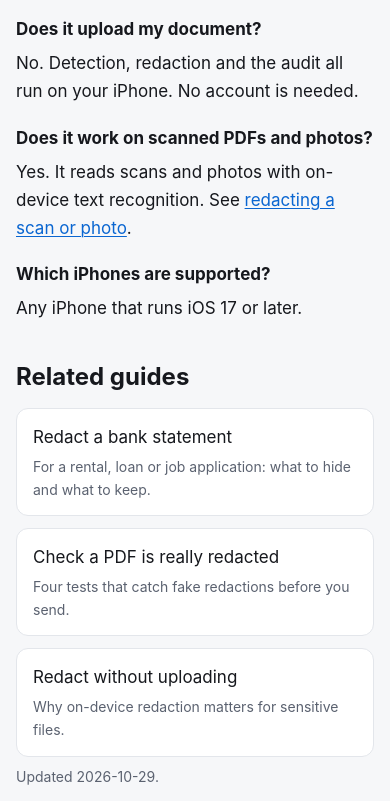
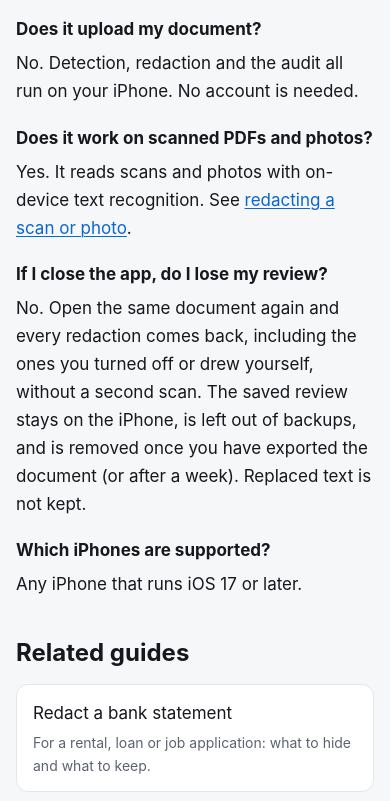
Before and after one commit to coderalert0/redact-pdf-site, a plain HTML site: page guides/redact-pdf-on-iphone/index.html in a window 390 px wide. Shown: the part 3677-4478 px from the top of the page. Drawn offline with Linux system fonts and the light colour scheme.

Commit message:
Guides: a review in progress is kept when the app closes (iPhone and iPad 1.4.2)

```diff
--- a/guides/redact-pdf-on-iphone/index.html
+++ b/guides/redact-pdf-on-iphone/index.html
@@ -19,7 +19,7 @@
 <link rel="stylesheet" href="/redact-pdf-site/assets/site.css">
 <script type="application/ld+json">{"@context": "https://schema.org", "@type": "Article", "headline": "How to redact a PDF on iPhone", "description": "Redact a PDF on your iPhone so the text is actually removed, not just covered. Step-by-step, on-device, with automatic detection of names, SSNs and account numbers.", "datePublished": "2026-10-29", "dateModified": "2026-10-29", "author": {"@type": "Organization", "name": "PDF Redact", "url": "https://coderalert0.github.io/redact-pdf-site/app/"}, "publisher": {"@type": "Organization", "name": "PDF Redact", "url": "https://coderalert0.github.io/redact-pdf-site/app/"}, "mainEntityOfPage": "https://coderalert0.github.io/redact-pdf-site/guides/redact-pdf-on-iphone/", "image": "https://coderalert0.github.io/redact-pdf-site/assets/img/iphone_1_statement.jpg"}</script>
 <script type="application/ld+json">{"@context": "https://schema.org", "@type": "BreadcrumbList", "itemListElement": [{"@type": "ListItem", "position": 1, "name": "Guides", "item": "https://coderalert0.github.io/redact-pdf-site/guides/"}, {"@type": "ListItem", "position": 2, "name": "Redact a PDF on iPhone", "item": "https://coderalert0.github.io/redact-pdf-site/guides/redact-pdf-on-iphone/"}]}</script>
-<script type="application/ld+json">{"@context": "https://schema.org", "@type": "FAQPage", "mainEntity": [{"@type": "Question", "name": "Is it free?", "acceptedAnswer": {"@type": "Answer", "text": "Your first export is free. After that you can subscribe (monthly with a free trial, or yearly) or buy a one-time pack of five exports."}}, {"@type": "Question", "name": "Does it upload my document?", "acceptedAnswer": {"@type": "Answer", "text": "No. Detection, redaction and the audit all run on your iPhone. No account is needed."}}, {"@type": "Question", "name": "Does it work on scanned PDFs and photos?", "acceptedAnswer": {"@type": "Answer", "text": "Yes. It reads scans and photos with on-device text recognition. See redacting a scan or photo."}}, {"@type": "Question", "name": "Which iPhones are supported?", "acceptedAnswer": {"@type": "Answer", "text": "Any iPhone that runs iOS 17 or later."}}]}</script>
+<script type="application/ld+json">{"@context": "https://schema.org", "@type": "FAQPage", "mainEntity": [{"@type": "Question", "name": "Is it free?", "acceptedAnswer": {"@type": "Answer", "text": "Your first export is free. After that you can subscribe (monthly with a free trial, or yearly) or buy a one-time pack of five exports."}}, {"@type": "Question", "name": "Does it upload my document?", "acceptedAnswer": {"@type": "Answer", "text": "No. Detection, redaction and the audit all run on your iPhone. No account is needed."}}, {"@type": "Question", "name": "Does it work on scanned PDFs and photos?", "acceptedAnswer": {"@type": "Answer", "text": "Yes. It reads scans and photos with on-device text recognition. See redacting a scan or photo."}}, {"@type": "Question", "name": "If I close the app, do I lose my review?", "acceptedAnswer": {"@type": "Answer", "text": "No. Open the same document again and every redaction comes back, including the ones you turned off or drew yourself, without a second scan. The saved review stays on the iPhone, is left out of backups, and is removed once you have exported the document (or after a week). Replaced text is not kept."}}, {"@type": "Question", "name": "Which iPhones are supported?", "acceptedAnswer": {"@type": "Answer", "text": "Any iPhone that runs iOS 17 or later."}}]}</script>
 </head>
 <body>
 <header class="site"><div class="wrap wide">
@@ -43,7 +43,7 @@
   <a class="badge" href="https://apps.apple.com/app/apple-store/id6761928221?pt=128557981&ct=web-redact-pdf-on-iphone&mt=8"><img src="/redact-pdf-site/assets/img/app-store-badge.svg" alt="Download on the App Store" width="144" height="48"></a>
 </div>
 <h2>Questions</h2>
-<dl class="faq"><dt>Is it free?</dt><dd>Your first export is free. After that you can subscribe (monthly with a free trial, or yearly) or buy a one-time pack of five exports.</dd><dt>Does it upload my document?</dt><dd>No. Detection, redaction and the audit all run on your iPhone. No account is needed.</dd><dt>Does it work on scanned PDFs and photos?</dt><dd>Yes. It reads scans and photos with on-device text recognition. See <a href="/redact-pdf-site/guides/redact-scanned-pdf-or-photo/">redacting a scan or photo</a>.</dd><dt>Which iPhones are supported?</dt><dd>Any iPhone that runs iOS 17 or later.</dd></dl>
+<dl class="faq"><dt>Is it free?</dt><dd>Your first export is free. After that you can subscribe (monthly with a free trial, or yearly) or buy a one-time pack of five exports.</dd><dt>Does it upload my document?</dt><dd>No. Detection, redaction and the audit all run on your iPhone. No account is needed.</dd><dt>Does it work on scanned PDFs and photos?</dt><dd>Yes. It reads scans and photos with on-device text recognition. See <a href="/redact-pdf-site/guides/redact-scanned-pdf-or-photo/">redacting a scan or photo</a>.</dd><dt>If I close the app, do I lose my review?</dt><dd>No. Open the same document again and every redaction comes back, including the ones you turned off or drew yourself, without a second scan. The saved review stays on the iPhone, is left out of backups, and is removed once you have exported the document (or after a week). Replaced text is not kept.</dd><dt>Which iPhones are supported?</dt><dd>Any iPhone that runs iOS 17 or later.</dd></dl>
 <h2>Related guides</h2>
 <ul class="cards"><li><a href="/redact-pdf-site/guides/redact-bank-statement/">Redact a bank statement<span>For a rental, loan or job application: what to hide and what to keep.</span></a></li><li><a href="/redact-pdf-site/guides/check-pdf-redaction/">Check a PDF is really redacted<span>Four tests that catch fake redactions before you send.</span></a></li><li><a href="/redact-pdf-site/guides/redact-pdf-without-uploading/">Redact without uploading<span>Why on-device redaction matters for sensitive files.</span></a></li></ul>
 <p class="note">Updated 2026-10-29.</p>
```
Also changed, not shown: guides/redact-pdf-on-ipad/index.html (+2 -2 lines).
